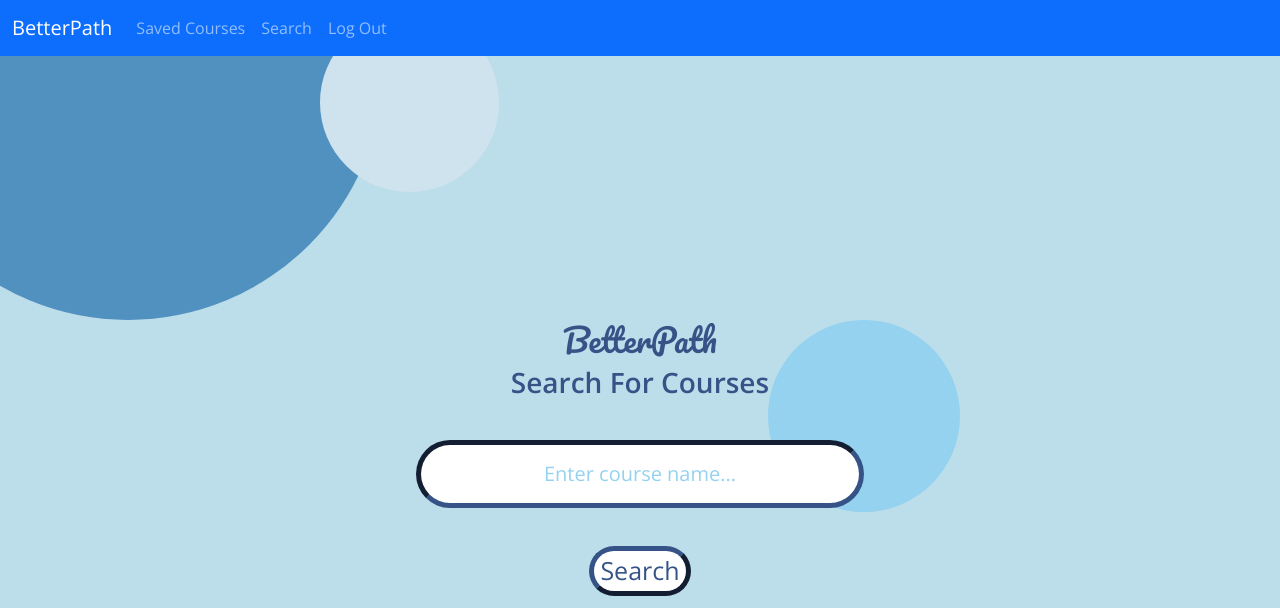
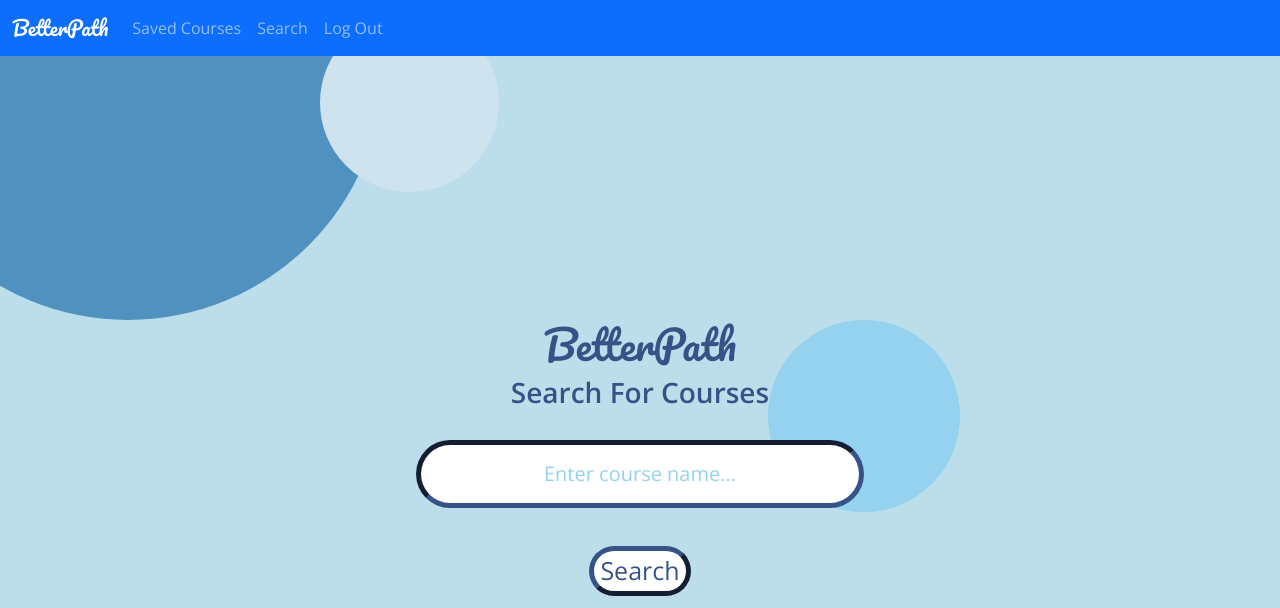
Before and after one commit to ECE444-2021Fall/project1-education-pathways-group-6-tensiletech, a Flask app: page / in a window 1280 px wide. Shown: the top 608 px of the page. Run offline with Flask 2, Linux system fonts and the light colour scheme; the visitor is signed in with stand-in values (Sample User, id 1); parts of the project's set-up code (start-up, migrations or seed data) failed here and were passed over; some libraries are stand-ins or nearby versions.

Commit message:
modified navbar with the new font as well

```diff
--- a/app/templates/macros.html
+++ b/app/templates/macros.html
@@ -1,7 +1,7 @@
 {% macro navbar(page) -%}
  <nav class="navbar navbar-expand-lg navbar-dark bg-primary">
      <div class="container-fluid">
-         <a class="navbar-brand" href="/">BetterPath</a>
+         <a class="navbar-brand" style="color: white; font-family: 'Pacifico', cursive;" href="/">BetterPath</a>
          <button class="navbar-toggler" type="button" data-bs-toggle="collapse" data-bs-target="#navbarSupportedContent" aria-controls="navbarSupportedContent" aria-expanded="false" aria-label="Toggle navigation">
              <span class="navbar-toggler-icon"></span>
          </button>
--- a/app/templates/search.html
+++ b/app/templates/search.html
@@ -12,7 +12,7 @@
 {{ macros.navbar('search') }}
 
 <div class="middle-search">
-    <h2 class="logo">BetterPath</h2>
+    <h1 class="logo">BetterPath</h1>
     <h3>Search For Courses</h3>
 </div>
 <div class="search-form">
```
